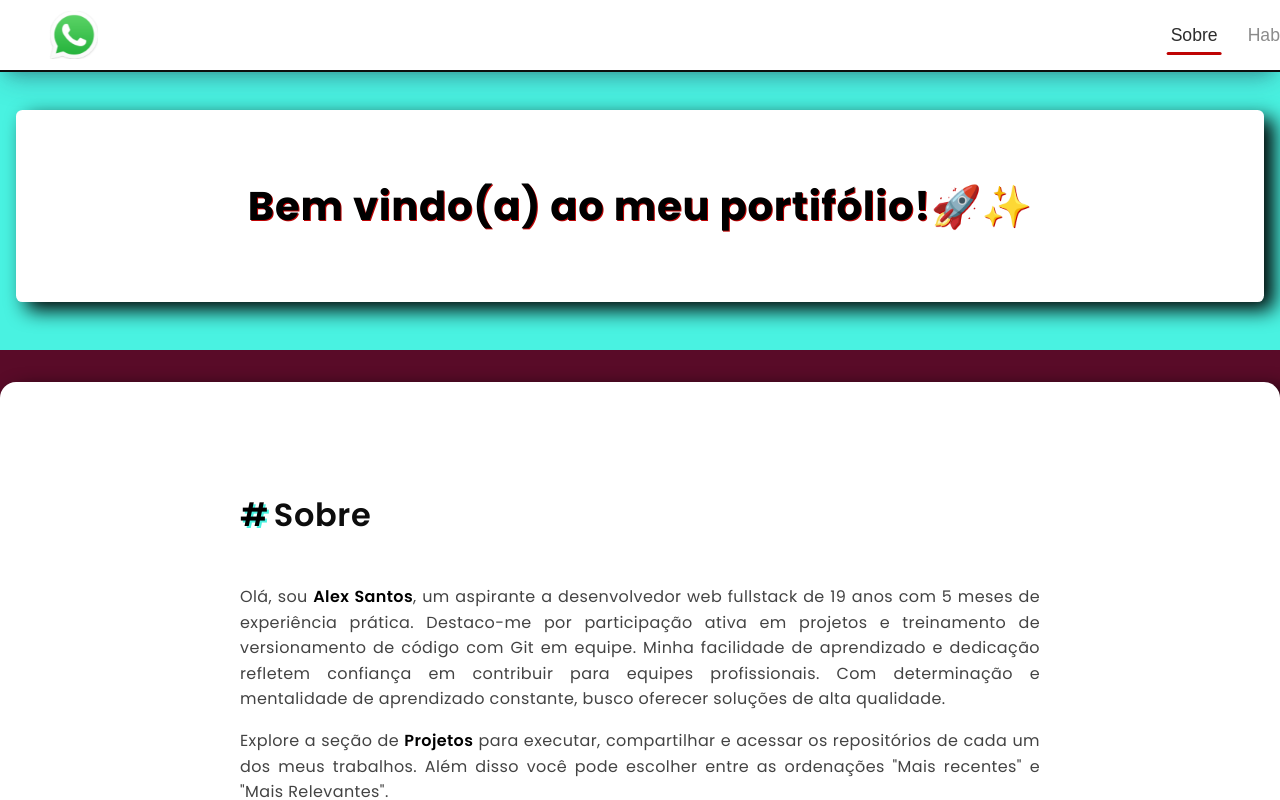
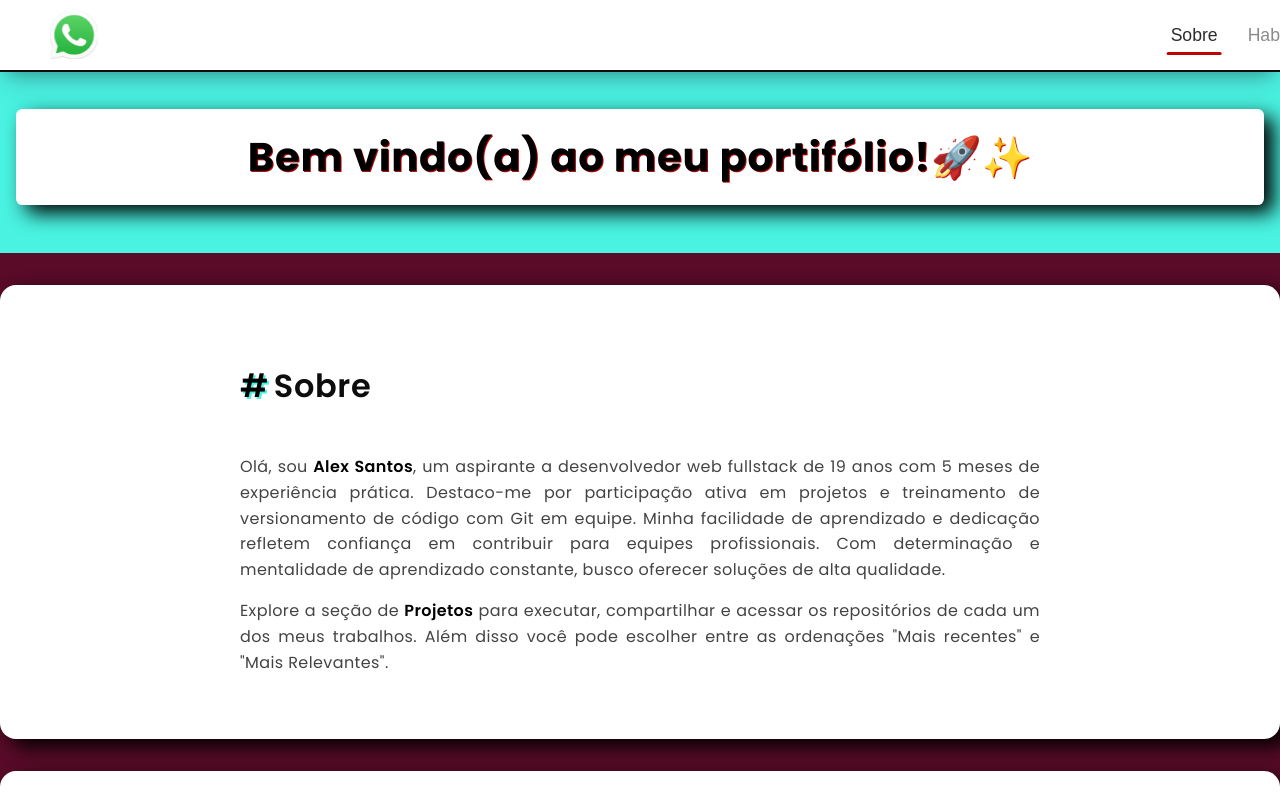
Before and after one commit to alexsantos-dev/AS_Front_Portifolio, a React (Vite) app: page / in a window 1280 px wide. Shown: the top 800 px of the page. Built offline with nearby package versions, Linux system fonts and the light colour scheme; no server answers.

Commit message:
ajustando estilos

```diff
--- a/src/components/Loading.styles.jsx
+++ b/src/components/Loading.styles.jsx
@@ -24,11 +24,9 @@ const logoAnim = keyframes`
 `;
 
 export const LoadingScreen = styled.div`
-  position: relative;
-  top: 0;
-  left: 0;
-  width: 100%;
-  height: 80vh;
+  position: fixed;
+  width: 100vw;
+  height: 100dvb;
   background-color: #fff;
   display: flex;
   justify-content: center;
@@ -39,7 +37,7 @@ export const LoadingScreen = styled.div`
   }
   div {
     position: absolute;
-    top: 50%;
+    top: 30%;
     left: 50%;
     transform: translate(-50%, -50%) rotate(45deg);
     z-index: 2;
@@ -60,7 +58,7 @@ export const LoadingScreen = styled.div`
     width: 256px;
     height: 256px;
     position: absolute;
-    top: 50%;
+    top: 30%;
     left: 50%;
     transform: translate(-50%, -50%);
     z-index: -1;
--- a/src/components/Projetos.styles.jsx
+++ b/src/components/Projetos.styles.jsx
@@ -228,6 +228,7 @@ export const Container = styled.div`
       z-index: 9999999;
 
       p {
+        animation: none;
         text-align: center;
       }
     }
--- a/src/components/Secoes.jsx
+++ b/src/components/Secoes.jsx
@@ -221,7 +221,7 @@ export function Secoes() {
           <div className="status">
             Status:<span className="conceito">conceito</span>
             <span className="desenvolvimento">em desenvolvimento</span>
-            <span className="concluido">concluido</span>
+            <span className="concluido">concluído</span>
           </div>
           <select value={opcaoSelecionada} onChange={handleSelectChange}>
             <option value="recentes">Mais Recentes</option>
--- a/src/components/Secoes.styles.jsx
+++ b/src/components/Secoes.styles.jsx
@@ -23,7 +23,7 @@ export const SecoesContainer = styled.div`
     min-width: 300px;
     max-width: 1280px;
     border-radius: 1em;
-    padding: 5em 0;
+    padding: 3em 0;
     margin: 0 auto 2em auto;
 
     h1 {
@@ -82,23 +82,11 @@ export const SecoesContainer = styled.div`
       display: flex;
       justify-content: space-between;
       align-items: center;
-      width: 90%;
-      margin-bottom: 3em;
-
-      h2 {
-        width: 20%;
-        padding: 0;
-        display: flex;
-        align-items: center;
-        margin: 0;
-
-        span {
-          margin: 0;
-        }
-      }
+      width: 70%;
+      margin-bottom: 4em;
 
       .status {
-        width: 45%;
+        width: 55%;
         display: flex;
         justify-content: space-between;
         align-items: center;
@@ -112,8 +100,8 @@ export const SecoesContainer = styled.div`
             height: 12px;
             border-radius: 50%;
             position: absolute;
-            left: -24px;
-            top: 25.5%;
+            left: -18px;
+            top: 25%;
           }
 
           &.conceito::before {
@@ -145,23 +133,17 @@ export const SecoesContainer = styled.div`
     }
   }
 
-  #Projetos {
-    h2 {
-      margin-bottom: 1em;
-    }
-  }
   #Projetos > * {
     box-shadow: none;
   }
 
   section#bem-vindo {
+    margin-top: 1.3em;
     border-radius: 0.4em;
-    display: flex;
-    justify-content: center;
-    align-items: center;
+    min-width: 90%;
+    height: 40px;
+    width: 1280px;
     max-width: 100%;
-    height: 12em;
-    margin-top: 1.4em;
     background-color: #fff;
 
     h1 {
@@ -173,6 +155,11 @@ export const SecoesContainer = styled.div`
     box-shadow: rgba(99, 99, 99, 0.2) 0px 2px 8px 0px;
   }
   .bg-nav-section {
+    position: relative;
+    width: 100vw;
+    display: flex;
+    justify-content: center;
+    align-items: center;
     padding: 1em;
     background-color: #49f2e1;
   }
@@ -241,7 +228,7 @@ export const SecoesContainer = styled.div`
     top: 3.5em;
     section#bem-vindo {
       h1 {
-        font-size: 2em;
+        font-size: 1.8em;
         width: 80%;
         padding-bottom: 0.3em;
       }
@@ -252,14 +239,17 @@ export const SecoesContainer = styled.div`
       align-items: center;
 
       .opcoes {
-        width: 95%;
+        gap: 0;
         position: relative;
-        padding: 1em;
+        width: 100%;
+        padding: 1em 0 0 1.5em;
+        height: 8em;
         align-items: flex-start;
         flex-direction: column;
-
+        margin-bottom: 10em;
         .status {
           width: 60%;
+          height: 100%;
           font-size: 0.8em;
           flex-direction: column;
           align-items: flex-start;
@@ -273,7 +263,7 @@ export const SecoesContainer = styled.div`
           width: 10em;
           margin-right: 0.7em;
           position: absolute;
-          bottom: -2em;
+          top: 180%;
           right: 0;
         }
       }
```
